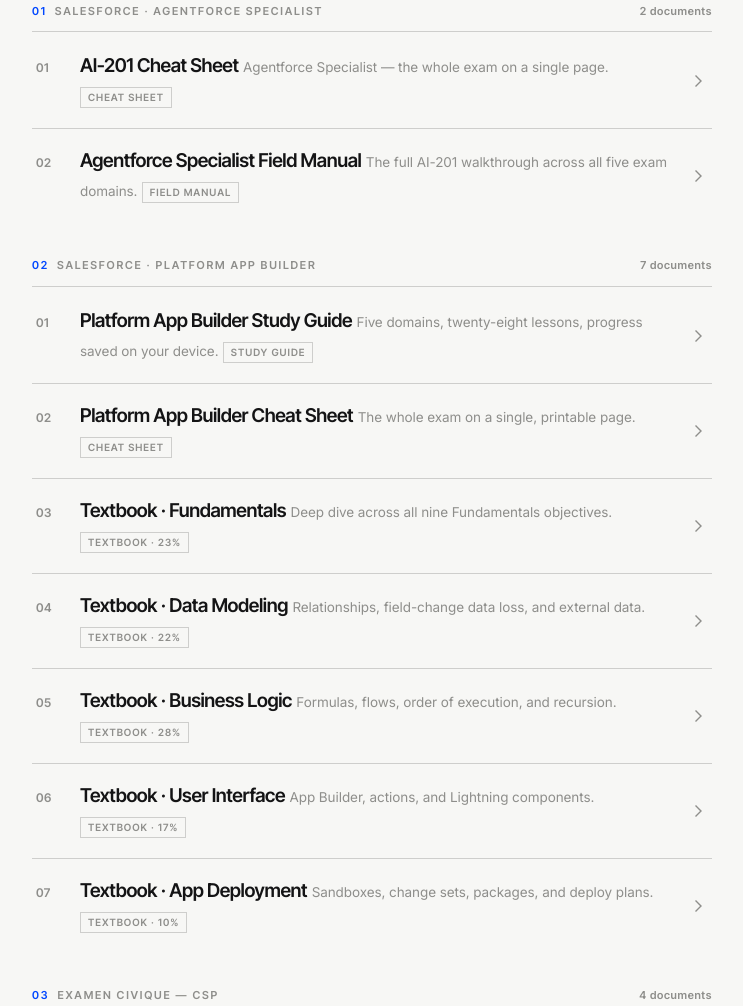
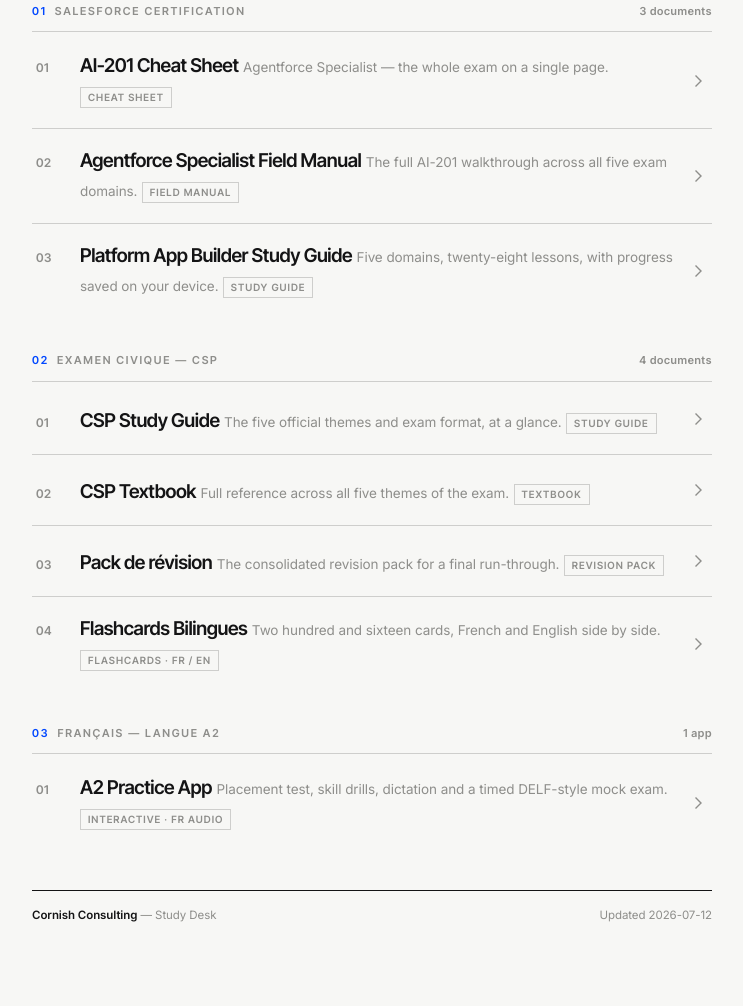
Before and after one commit to buubus/study, a plain HTML site: page index.html in a window 1280 px wide. Shown: the part 251-1257 px from the top of the page, without its empty margins (268-1011 px from the left). After the commit the page ends 1216 px from the top, so only its background shows below. Drawn offline with Linux system fonts and the light colour scheme.

Commit message:
Add Français A2 section to Study Desk

```diff
--- a/index.html
+++ b/index.html
@@ -121,13 +121,13 @@
   <header>
     <div class="eyebrow"><span class="n">·</span>&nbsp; Study Desk — Cornish Consulting</div>
     <h1>Every study guide, one tap away.</h1>
-    <p>The full revision set for the Agentforce Specialist, the Platform App Builder, and the Examen Civique, built for the phone. <span class="muted">Save this page to your home screen.</span></p>
+    <p>The full revision set for the Agentforce Specialist, the Examen Civique and A2 French, built for the phone. <span class="muted">Save this page to your home screen.</span></p>
   </header>
 
   <section>
     <div class="sechead">
-      <div class="eyebrow"><span class="n">01</span>&nbsp; Salesforce · Agentforce Specialist</div>
-      <span class="count">2 documents</span>
+      <div class="eyebrow"><span class="n">01</span>&nbsp; Salesforce Certification</div>
+      <span class="count">3 documents</span>
     </div>
 
     <a class="item" href="ai201-cheatsheet.html">
@@ -149,80 +149,13 @@
       </span>
       <span class="chev" aria-hidden="true"><svg width="14" height="14" viewBox="0 0 14 14" fill="none"><path d="M4 2l5 5-5 5" stroke="currentColor" stroke-width="1.4" stroke-linecap="square"/></svg></span>
     </a>
-  </section>
-
-  <section>
-    <div class="sechead">
-      <div class="eyebrow"><span class="n">02</span>&nbsp; Salesforce · Platform App Builder</div>
-      <span class="count">7 documents</span>
-    </div>
 
     <a class="item" href="platform-app-builder-guide.html">
-      <span class="idx">01</span>
+      <span class="idx">03</span>
       <span class="body">
         <span class="t">Platform App Builder Study Guide</span>
-        <span class="d">Five domains, twenty-eight lessons, progress saved on your device.</span>
+        <span class="d">Five domains, twenty-eight lessons, with progress saved on your device.</span>
         <span class="meta">Study guide</span>
-      </span>
-      <span class="chev" aria-hidden="true"><svg width="14" height="14" viewBox="0 0 14 14" fill="none"><path d="M4 2l5 5-5 5" stroke="currentColor" stroke-width="1.4" stroke-linecap="square"/></svg></span>
-    </a>
-
-    <a class="item" href="platform-app-builder-cheatsheet.html">
-      <span class="idx">02</span>
-      <span class="body">
-        <span class="t">Platform App Builder Cheat Sheet</span>
-        <span class="d">The whole exam on a single, printable page.</span>
-        <span class="meta">Cheat sheet</span>
-      </span>
-      <span class="chev" aria-hidden="true"><svg width="14" height="14" viewBox="0 0 14 14" fill="none"><path d="M4 2l5 5-5 5" stroke="currentColor" stroke-width="1.4" stroke-linecap="square"/></svg></span>
-    </a>
-
-    <a class="item" href="platform-app-builder-textbook-fundamentals.html">
-      <span class="idx">03</span>
-      <span class="body">
-        <span class="t">Textbook · Fundamentals</span>
-        <span class="d">Deep dive across all nine Fundamentals objectives.</span>
-        <span class="meta">Textbook · 23%</span>
-      </span>
-      <span class="chev" aria-hidden="true"><svg width="14" height="14" viewBox="0 0 14 14" fill="none"><path d="M4 2l5 5-5 5" stroke="currentColor" stroke-width="1.4" stroke-linecap="square"/></svg></span>
-    </a>
-
-    <a class="item" href="platform-app-builder-textbook-data-modeling.html">
-      <span class="idx">04</span>
-      <span class="body">
-        <span class="t">Textbook · Data Modeling</span>
-        <span class="d">Relationships, field-change data loss, and external data.</span>
-        <span class="meta">Textbook · 22%</span>
-      </span>
-      <span class="chev" aria-hidden="true"><svg width="14" height="14" viewBox="0 0 14 14" fill="none"><path d="M4 2l5 5-5 5" stroke="currentColor" stroke-width="1.4" stroke-linecap="square"/></svg></span>
-    </a>
-
-    <a class="item" href="platform-app-builder-textbook-business-logic.html">
-      <span class="idx">05</span>
-      <span class="body">
-        <span class="t">Textbook · Business Logic</span>
-        <span class="d">Formulas, flows, order of execution, and recursion.</span>
-        <span class="meta">Textbook · 28%</span>
-      </span>
-      <span class="chev" aria-hidden="true"><svg width="14" height="14" viewBox="0 0 14 14" fill="none"><path d="M4 2l5 5-5 5" stroke="currentColor" stroke-width="1.4" stroke-linecap="square"/></svg></span>
-    </a>
-
-    <a class="item" href="platform-app-builder-textbook-user-interface.html">
-      <span class="idx">06</span>
-      <span class="body">
-        <span class="t">Textbook · User Interface</span>
-        <span class="d">App Builder, actions, and Lightning components.</span>
-        <span class="meta">Textbook · 17%</span>
-      </span>
-      <span class="chev" aria-hidden="true"><svg width="14" height="14" viewBox="0 0 14 14" fill="none"><path d="M4 2l5 5-5 5" stroke="currentColor" stroke-width="1.4" stroke-linecap="square"/></svg></span>
-    </a>
-
-    <a class="item" href="platform-app-builder-textbook-app-deployment.html">
-      <span class="idx">07</span>
-      <span class="body">
-        <span class="t">Textbook · App Deployment</span>
-        <span class="d">Sandboxes, change sets, packages, and deploy plans.</span>
-        <span class="meta">Textbook · 10%</span>
       </span>
       <span class="chev" aria-hidden="true"><svg width="14" height="14" viewBox="0 0 14 14" fill="none"><path d="M4 2l5 5-5 5" stroke="currentColor" stroke-width="1.4" stroke-linecap="square"/></svg></span>
     </a>
@@ -230,7 +163,7 @@
 
   <section>
     <div class="sechead">
-      <div class="eyebrow"><span class="n">03</span>&nbsp; Examen Civique — CSP</div>
+      <div class="eyebrow"><span class="n">02</span>&nbsp; Examen Civique — CSP</div>
       <span class="count">4 documents</span>
     </div>
 
@@ -275,6 +208,23 @@
     </a>
   </section>
 
+  <section>
+    <div class="sechead">
+      <div class="eyebrow"><span class="n">03</span>&nbsp; Français — Langue A2</div>
+      <span class="count">1 app</span>
+    </div>
+
+    <a class="item" href="french-a2-practice.html">
+      <span class="idx">01</span>
+      <span class="body">
+        <span class="t">A2 Practice App</span>
+        <span class="d">Placement test, skill drills, dictation and a timed DELF-style mock exam.</span>
+        <span class="meta">Interactive · FR audio</span>
+      </span>
+      <span class="chev" aria-hidden="true"><svg width="14" height="14" viewBox="0 0 14 14" fill="none"><path d="M4 2l5 5-5 5" stroke="currentColor" stroke-width="1.4" stroke-linecap="square"/></svg></span>
+    </a>
+  </section>
+
   <footer>
     <span><b>Cornish Consulting</b> — Study Desk</span>
     <span>Updated 2026-07-12</span>
```
